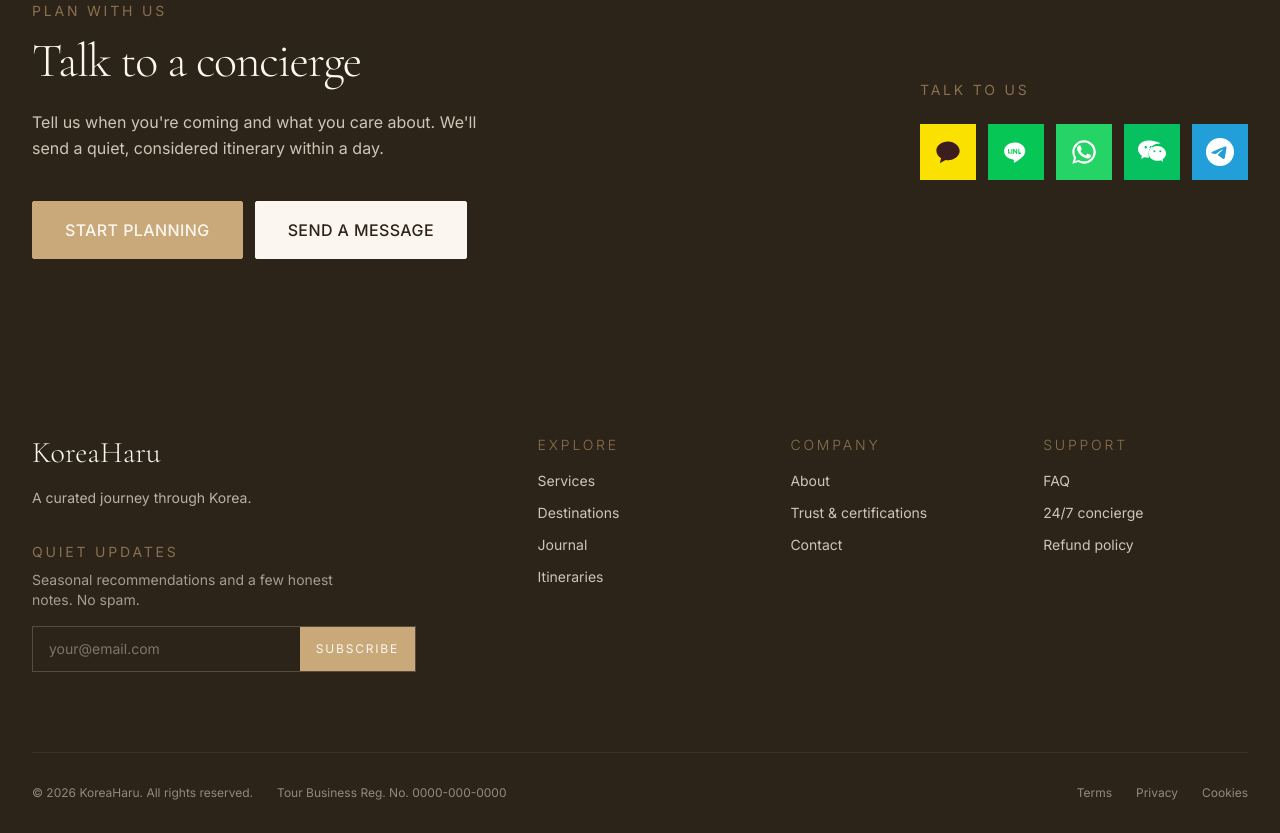
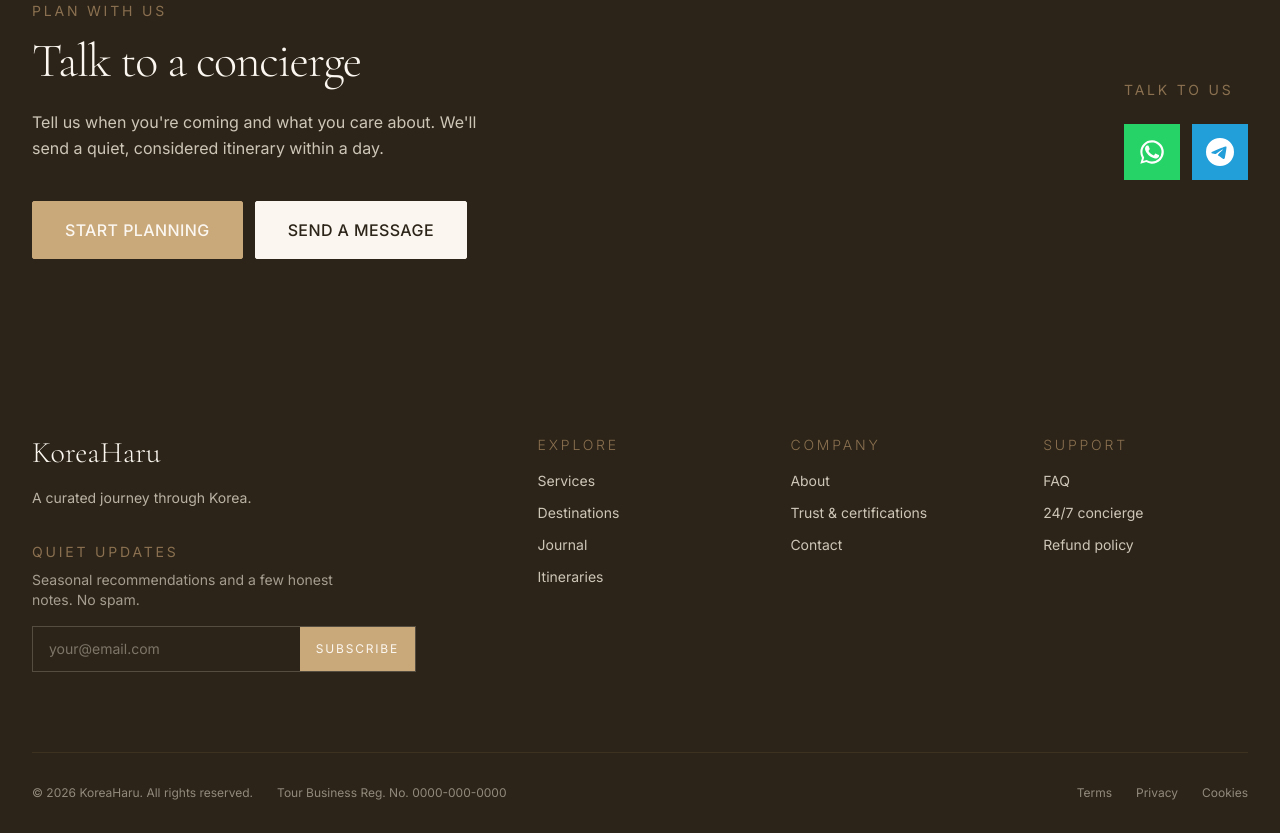
Before and after one commit to koreaharu/KoreaHaru, a Next.js app: page / in a window 1280 px wide. Shown: the part 5880-6713 px from the top of the page. Built offline with nearby package versions, Linux system fonts and the light colour scheme; no server answers.

Commit message:
Update messengers: display WhatsApp and Telegram with actual user contact links

```diff
--- a/components/home/CtaStrip.tsx
+++ b/components/home/CtaStrip.tsx
@@ -4,11 +4,8 @@ import { Button } from '@/components/ui/Button';
 import { KakaoIcon, LineIcon, WhatsAppIcon, WeChatIcon, TelegramIcon } from '@/components/ui/MessengerIcons';
 
 const MESSENGERS = [
-  { key: 'kakao', bg: '#FAE100', fg: '#3C1E1E', href: 'https://pf.kakao.com/_koreaharu/chat', Icon: KakaoIcon },
-  { key: 'line', bg: '#06C755', fg: '#ffffff', href: 'https://line.me/R/ti/p/@koreaharu', Icon: LineIcon },
-  { key: 'whatsapp', bg: '#25D366', fg: '#ffffff', href: 'https://wa.me/821000000000', Icon: WhatsAppIcon },
-  { key: 'wechat', bg: '#07C160', fg: '#ffffff', href: '#', Icon: WeChatIcon },
-  { key: 'telegram', bg: '#229ED9', fg: '#ffffff', href: 'https://t.me/koreaharu', Icon: TelegramIcon },
+  { key: 'whatsapp', bg: '#25D366', fg: '#ffffff', href: 'https://wa.me/821092099855', Icon: WhatsAppIcon },
+  { key: 'telegram', bg: '#229ED9', fg: '#ffffff', href: 'https://t.me/+821092099855', Icon: TelegramIcon },
 ] as const;
 
 export function CtaStrip() {
--- a/components/layout/MessengerWidget.tsx
+++ b/components/layout/MessengerWidget.tsx
@@ -5,11 +5,8 @@ import { useTranslations } from 'next-intl';
 import { KakaoIcon, LineIcon, WhatsAppIcon, WeChatIcon, TelegramIcon } from '@/components/ui/MessengerIcons';
 
 const MESSENGERS = [
-  { key: 'kakao', href: 'https://pf.kakao.com/_koreaharu/chat', bg: '#FAE100', fg: '#3C1E1E', Icon: KakaoIcon },
-  { key: 'line', href: 'https://line.me/R/ti/p/@koreaharu', bg: '#06C755', fg: '#ffffff', Icon: LineIcon },
-  { key: 'whatsapp', href: 'https://wa.me/821000000000', bg: '#25D366', fg: '#ffffff', Icon: WhatsAppIcon },
-  { key: 'wechat', href: '#', bg: '#07C160', fg: '#ffffff', Icon: WeChatIcon },
-  { key: 'telegram', href: 'https://t.me/koreaharu', bg: '#229ED9', fg: '#ffffff', Icon: TelegramIcon },
+  { key: 'whatsapp', href: 'https://wa.me/821092099855', bg: '#25D366', fg: '#ffffff', Icon: WhatsAppIcon },
+  { key: 'telegram', href: 'https://t.me/+821092099855', bg: '#229ED9', fg: '#ffffff', Icon: TelegramIcon },
 ] as const;
 
 export function MessengerWidget() {
```
